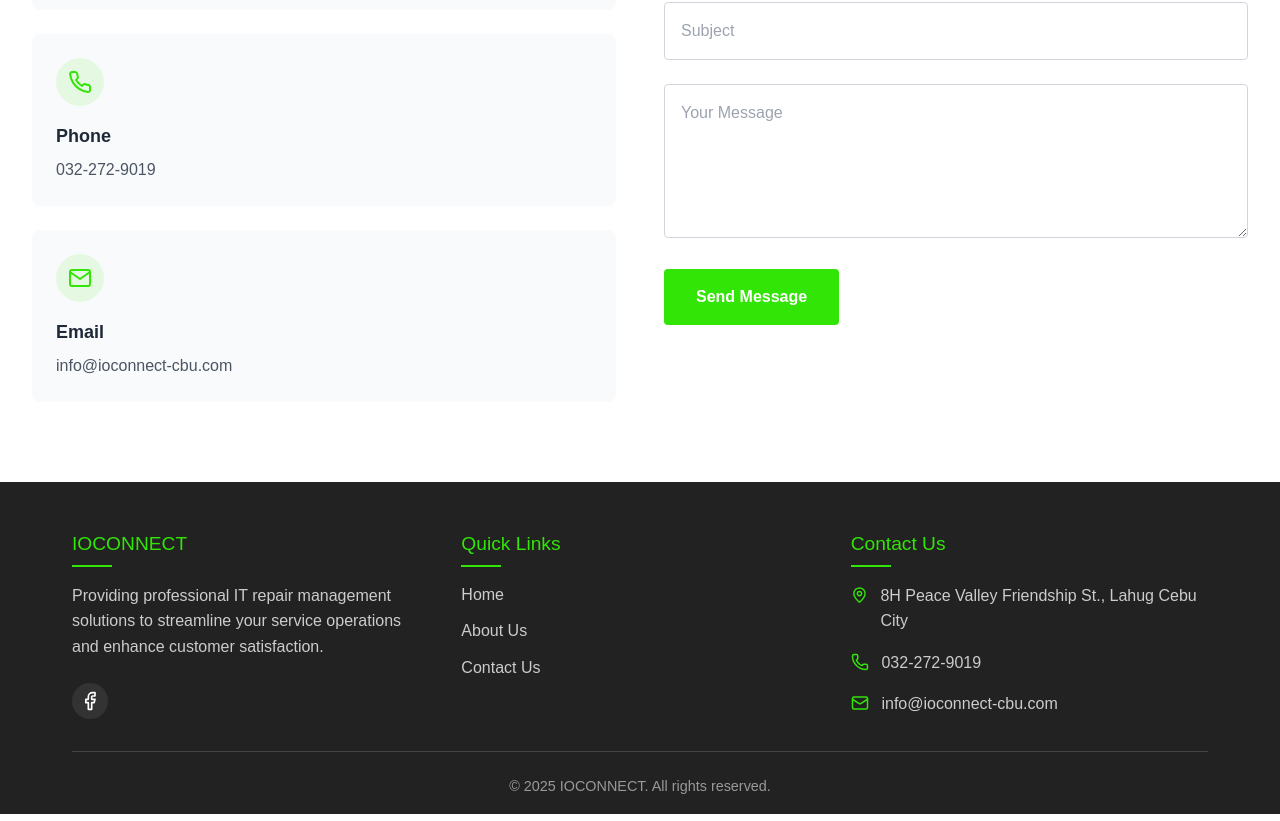
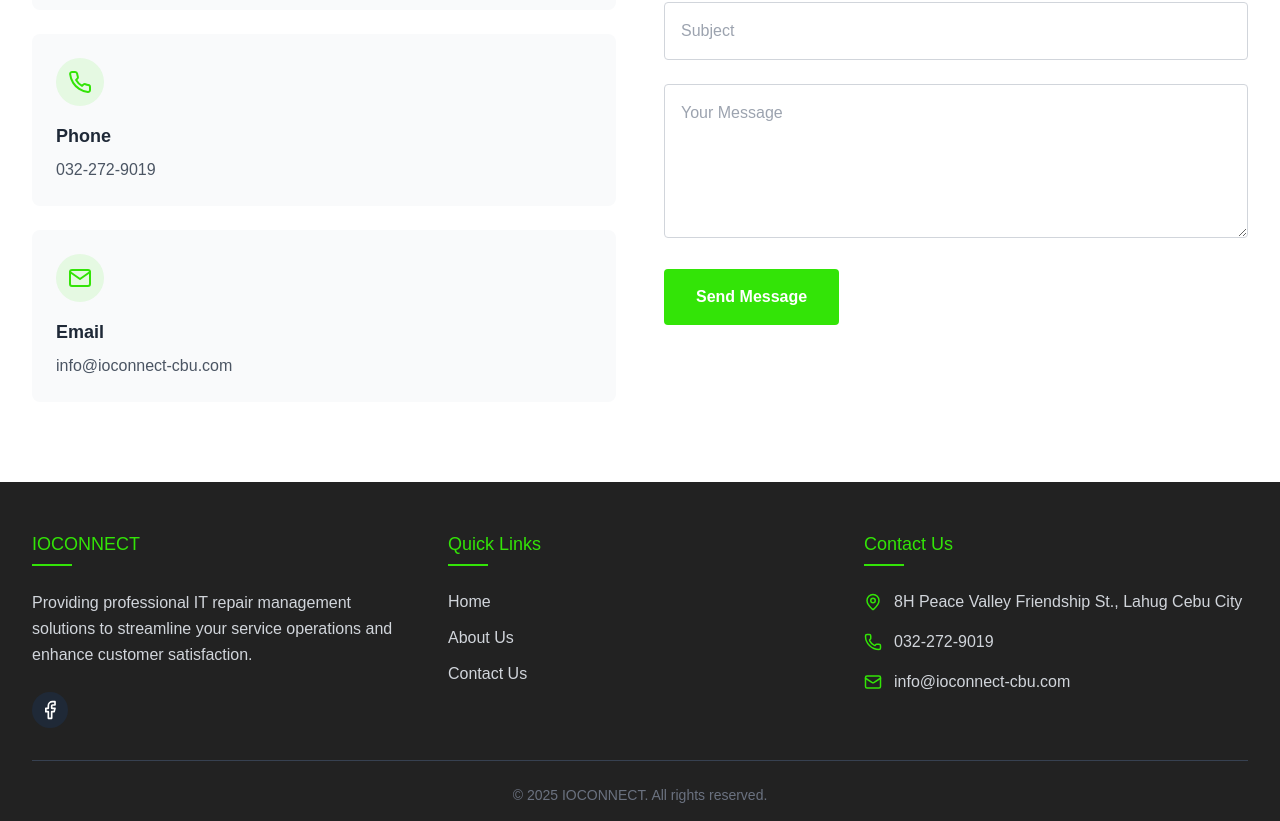
Before and after one commit to pawekz/SERV-IT-MANAGER, a React (Vite) app in the folder frontend/: page / in a window 1280 px wide. Shown: the part 2816-3637 px from the top of the page. Built offline with nearby package versions, Linux system fonts and the light colour scheme.

Commit message:
Convert Footer to Tailwind

```diff
--- a/frontend/src/components/Footer/Footer.jsx
+++ b/frontend/src/components/Footer/Footer.jsx
@@ -1,65 +1,85 @@
 import React from 'react';
 import { Link } from 'react-router-dom';
 import { MapPin, Phone, Mail, Facebook, Twitter, Linkedin, Instagram } from 'lucide-react';
-import styles from './Footer.module.css';
 
 const Footer = () => {
     return (
-        <footer className={styles.footer}>
-            <div className={styles.container}>
-                <div className={styles.footerContent}>
-                    <div className={styles.footerSection}>
-                        <h3>IOCONNECT</h3>
-                        <p>
+        <footer className="bg-[#222] text-white py-12 pb-4">
+            <div className="max-w-7xl mx-auto px-8">
+                <div className="grid grid-cols-1 md:grid-cols-3 gap-8 mb-8">
+                    {/* About Section */}
+                    <div>
+                        <h3 className="relative text-lg mb-6 pb-2" style={{ color: '#33e407' }}>
+                            IOCONNECT
+                            <span className="absolute left-0 bottom-0 w-10 h-0.5 block" style={{ backgroundColor: '#33e407' }}></span>
+                        </h3>
+                        <p className="text-gray-300 leading-relaxed">
                             Providing professional IT repair management solutions to streamline your service operations
                             and enhance customer satisfaction.
                         </p>
-                        <div className={styles.socialIcons}>
-                            <a href="https://www.facebook.com/ioconnectcbu" target="_blank" rel="noopener noreferrer">
+                        <div className="flex gap-4 mt-6">
+                            <a
+                                href="https://www.facebook.com/ioconnectcbu"
+                                target="_blank"
+                                rel="noopener noreferrer"
+                                className="flex items-center justify-center w-9 h-9 rounded-full bg-gray-800 text-white transition-all duration-300 hover:-translate-y-0.5"
+                                style={{ "&:hover": { backgroundColor: "#33e407" } }}
+                            >
                                 <Facebook size={20} />
                             </a>
-                            {/* <a href="https://twitter.com" target="_blank" rel="noopener noreferrer">
-                                <Twitter size={20} />
-                            </a>
-                            <a href="https://linkedin.com" target="_blank" rel="noopener noreferrer">
-                                <Linkedin size={20} />
-                            </a>
-                            <a href="https://instagram.com" target="_blank" rel="noopener noreferrer">
-                                <Instagram size={20} />
-                            </a> */}
+                            {/* Other social icons commented out as in original */}
                         </div>
                     </div>
 
-                    <div className={styles.footerSection}>
-                        <h3>Quick Links</h3>
-                        <ul>
-                            <li><Link to="/">Home</Link></li>
-                            <li><Link to="/about">About Us</Link></li>
-                            {/* <li><Link to="/services">Services</Link></li> */}
-                            <li><Link to="/contact">Contact Us</Link></li>
+                    {/* Quick Links Section */}
+                    <div>
+                        <h3 className="relative text-lg mb-6 pb-2" style={{ color: '#33e407' }}>
+                            Quick Links
+                            <span className="absolute left-0 bottom-0 w-10 h-0.5 block" style={{ backgroundColor: '#33e407' }}></span>
+                        </h3>
+                        <ul className="list-none p-0">
+                            <li className="mb-3">
+                                <Link to="/" className="text-gray-300 no-underline transition-colors duration-300 hover:text-green-400" style={{ "&:hover": { color: "#33e407" } }}>
+                                    Home
+                                </Link>
+                            </li>
+                            <li className="mb-3">
+                                <Link to="/about" className="text-gray-300 no-underline transition-colors duration-300 hover:text-green-400" style={{ "&:hover": { color: "#33e407" } }}>
+                                    About Us
+                                </Link>
+                            </li>
+                            <li className="mb-3">
+                                <Link to="/contact" className="text-gray-300 no-underline transition-colors duration-300 hover:text-green-400" style={{ "&:hover": { color: "#33e407" } }}>
+                                    Contact Us
+                                </Link>
+                            </li>
                         </ul>
                     </div>
 
-                    <div className={styles.footerSection}>
-                        <h3>Contact Us</h3>
-                        <div className={styles.contactInfo}>
-                            <div className={styles.contactItem}>
-                                <MapPin size={18} />
-                                <p>8H Peace Valley Friendship St., Lahug Cebu City</p>
+                    {/* Contact Section */}
+                    <div>
+                        <h3 className="relative text-lg mb-6 pb-2" style={{ color: '#33e407' }}>
+                            Contact Us
+                            <span className="absolute left-0 bottom-0 w-10 h-0.5 block" style={{ backgroundColor: '#33e407' }}></span>
+                        </h3>
+                        <div className="flex flex-col gap-4">
+                            <div className="flex items-start gap-3">
+                                <MapPin size={18} style={{ color: '#33e407', marginTop: '3px' }} />
+                                <p className="text-gray-300 m-0">8H Peace Valley Friendship St., Lahug Cebu City</p>
                             </div>
-                            <div className={styles.contactItem}>
-                                <Phone size={18} />
-                                <p>032-272-9019</p>
+                            <div className="flex items-start gap-3">
+                                <Phone size={18} style={{ color: '#33e407', marginTop: '3px' }} />
+                                <p className="text-gray-300 m-0">032-272-9019</p>
                             </div>
-                            <div className={styles.contactItem}>
-                                <Mail size={18} />
-                                <p>info@ioconnect-cbu.com</p>
+                            <div className="flex items-start gap-3">
+                                <Mail size={18} style={{ color: '#33e407', marginTop: '3px' }} />
+                                <p className="text-gray-300 m-0">info@ioconnect-cbu.com</p>
                             </div>
                         </div>
                     </div>
                 </div>
 
-                <div className={styles.footerBottom}>
+                <div className="border-t border-gray-700 pt-6 text-center text-gray-500 text-sm">
                     <p>&copy; {new Date().getFullYear()} IOCONNECT. All rights reserved.</p>
                 </div>
             </div>
--- a/frontend/src/components/Footer/Footer.module.css
+++ b/frontend/src/components/Footer/Footer.module.css
@@ -1,3 +1,6 @@
+/* Im not using this file anymore I switched I converted this css to Tailwind CSS */
+
+
 .footer {
     background-color: #222;
     color: white;
--- a/frontend/src/components/Navbar/Navbar.module.css
+++ b/frontend/src/components/Navbar/Navbar.module.css
@@ -1,3 +1,6 @@
+/* Im not using this file anymore I switched I converted this css to Tailwind CSS */
+
+
 /* Add base styles that were previously in App.css */
 * {
   margin: 0;
--- a/frontend/src/pages/AccountInformationPage/AccountInformation.module.css
+++ b/frontend/src/pages/AccountInformationPage/AccountInformation.module.css
@@ -1,3 +1,6 @@
+/* Im not using this file anymore I switched I converted this css to Tailwind CSS */
+
+
 .accountInformationPage {
     font-family: "Poppins", sans-serif;
     background-color: #f9f9f9;
```
